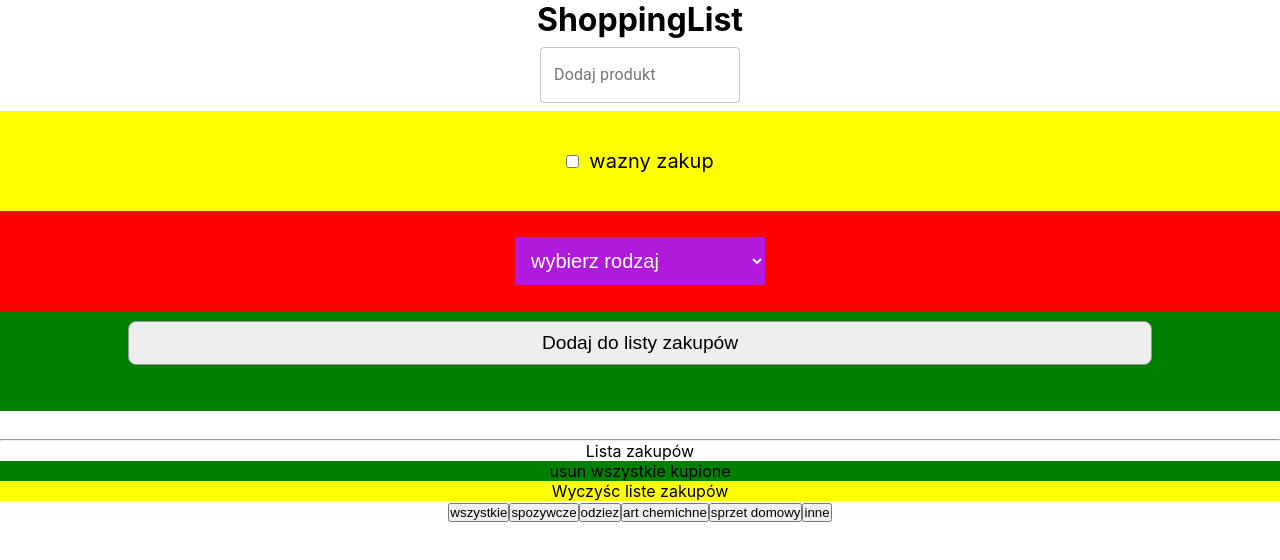
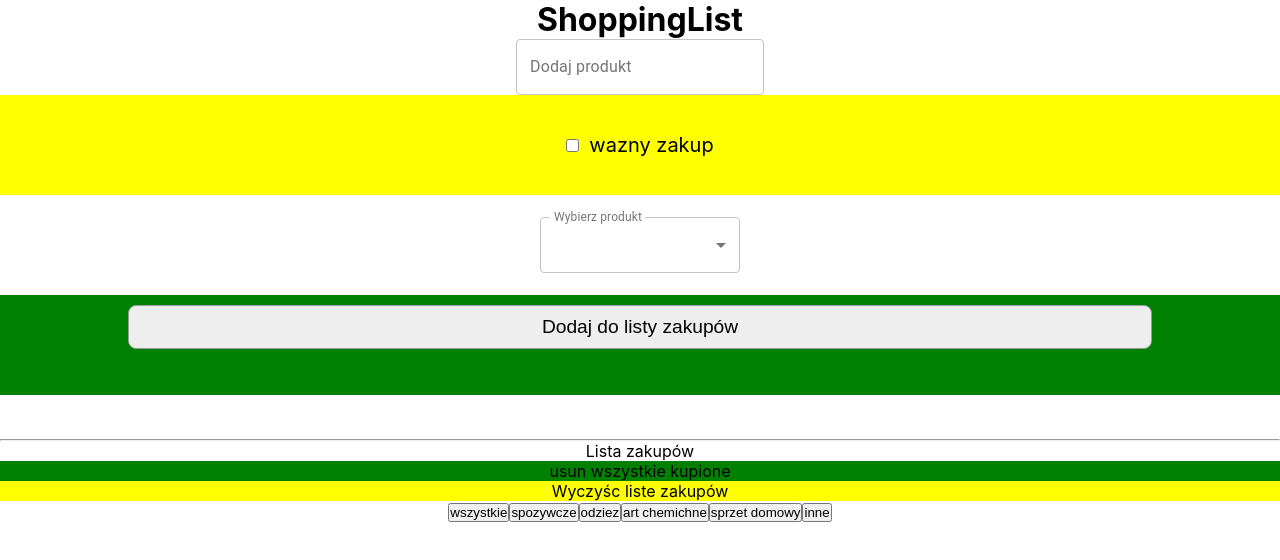
Before and after one commit to PawelBorowik/shopping-list, a React (Create React App) app: page / in a window 1280 px wide. Shown: the top 560 px of the page. Built offline with nearby package versions, Linux system fonts and the light colour scheme.

Commit message:
replacment default select from html on material-ui library

```diff
--- a/src/componets/AddItem.js
+++ b/src/componets/AddItem.js
@@ -1,16 +1,28 @@
-import React, { useState } from 'react';
+import React, { useState, useEffect } from 'react';
 import { makeStyles } from '@material-ui/core/styles';
 import TextField from '@material-ui/core/TextField';
 
+import InputLabel from '@material-ui/core/InputLabel';
+import MenuItem from '@material-ui/core/MenuItem';
+// import FormHelperText from '@material-ui/core/FormHelperText';
+import FormControl from '@material-ui/core/FormControl';
+import Select from '@material-ui/core/Select';
+
 const useStyles = makeStyles(theme => ({
-    root: {
-        '& > *': {
-            margin: theme.spacing(1),
-            width: 200,
-        },
+
+    textField: {
+        marginLeft: theme.spacing(1),
+        marginRight: theme.spacing(1),
+        width: 200,
+    },
+    formControl: {
+        margin: theme.spacing(1),
+        minWidth: 200,
+    },
+    selectEmpty: {
+        marginTop: theme.spacing(2),
     },
 }));
-
 
 function AddItem(props) {
 
@@ -22,6 +34,12 @@ function AddItem(props) {
     const [selectItem, setSelectItem] = useState("empty")
     const [bought, setBought] = useState(false)
     const [alert, setAlert] = useState("")
+
+    const inputLabel = React.useRef(null);
+    const [labelWidth, setLabelWidth] = React.useState(0);
+    useEffect(() => {
+        setLabelWidth(inputLabel.current.offsetWidth);
+    }, []);
 
     const handleChangeText = (e) => {
         setText(e.target.value)
@@ -59,7 +77,8 @@ function AddItem(props) {
             <div className="form">
                 <form className={classes.root} noValidate autoComplete="off">
 
-                    <TextField id="outlined-basic" label="Dodaj produkt" variant="outlined" value={text} onChange={handleChangeText} />
+                    <TextField id="outlined-basic" label="Dodaj produkt"
+                        variant="outlined" value={text} onChange={handleChangeText} />
                 </form>
 
 
@@ -69,15 +88,40 @@ function AddItem(props) {
                     <label htmlFor="importance">wazny zakup</label>
                 </div>
                 <div className="form_kind">
+                    <FormControl variant="outlined" className={classes.formControl}>
+                        <InputLabel ref={inputLabel} id="demo-simple-select-outlined-label">
+                            Wybierz produkt
+                        </InputLabel>
+                        <Select
+                            labelId="demo-simple-select-outlined-label"
+                            id="demo-simple-select-outlined"
+                            value={selectItem}
+                            onChange={handleChangeSelect}
+                            labelWidth={labelWidth}
+                        >
+                            <MenuItem value="empty">
 
-                    <select className="form_select" onChange={handleChangeSelect} id="kind">
+                            </MenuItem>
+                            <MenuItem value={"food"}>spożywcze</MenuItem>
+                            <MenuItem value={"clothes"}>odzież</MenuItem>
+                            <MenuItem value={"clean"}>art. chemiczne</MenuItem>
+                            <MenuItem value={"tools"}>sprzęt domowy</MenuItem>
+                            <MenuItem value={"other"}>inne</MenuItem>
+
+
+                        </Select>
+                    </FormControl>
+
+
+
+                    {/* <select className="form_select" onChange={handleChangeSelect} id="kind">
                         <option value="empty" defaultValue="selected" >wybierz rodzaj</option>
                         <option id="food" value="food">spozywcze</option>
                         <option value="clothes">odziez</option>
                         <option value="clean">art. chemiczne</option>
                         <option value="tools">sprzęt domowy</option>
                         <option value="other">inne</option>
-                    </select>
+                    </select> */}
                 </div>
                 <div className="form_button-area">
                     <input className="form_button" type="reset" value="Dodaj do listy zakupów"
--- a/src/style/AddItem.scss
+++ b/src/style/AddItem.scss
@@ -37,7 +37,7 @@
 
     }
     .form_kind{
-      background-color: red;
+      // background-color: red;
       display: flex;
 
       flex-basis:25%;
```
